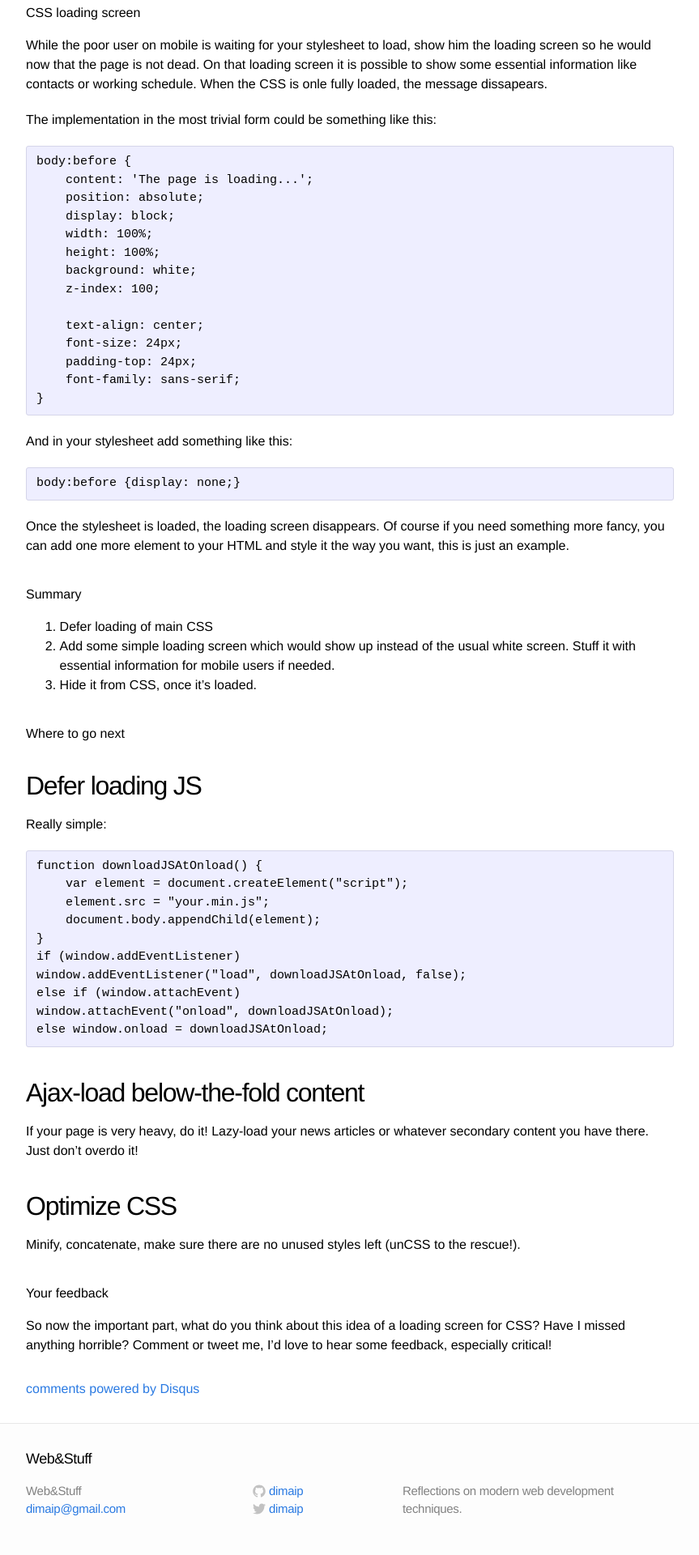
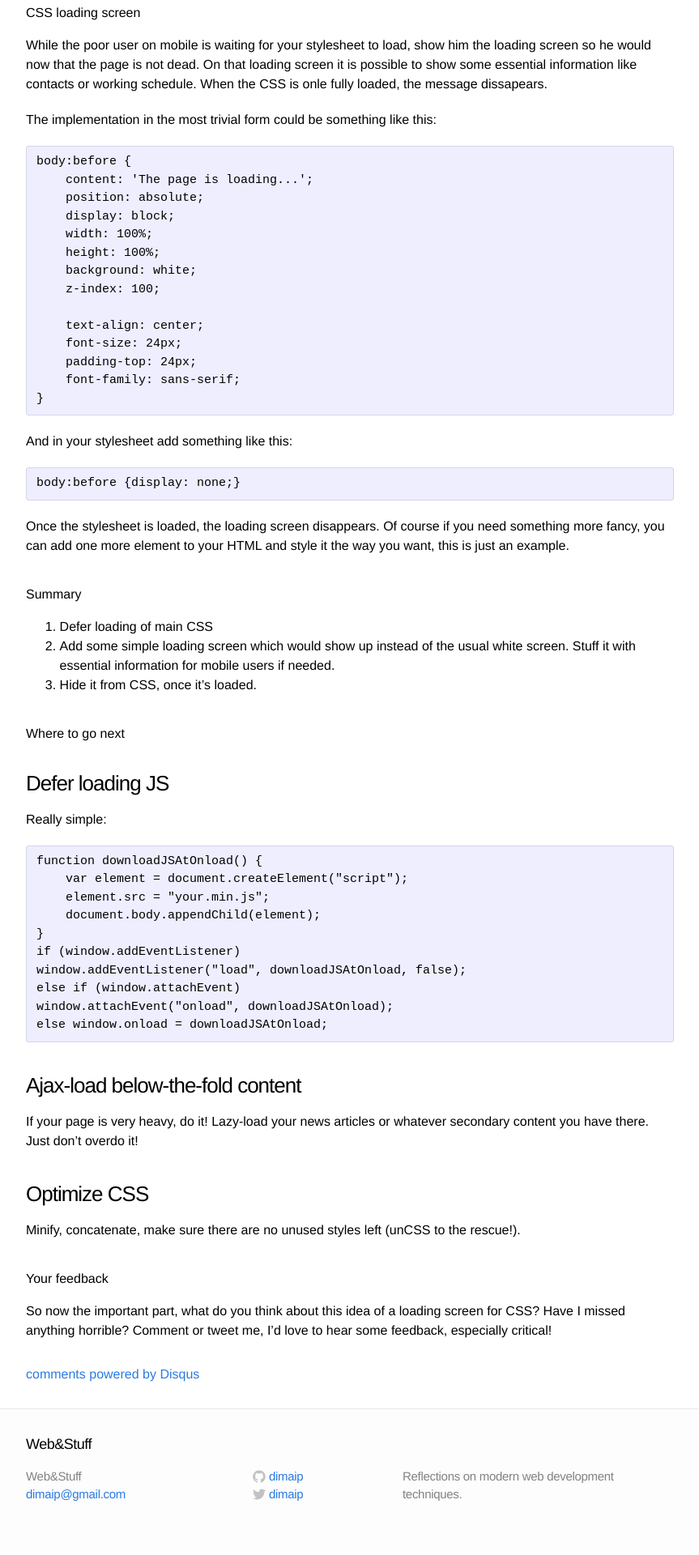
Before and after one commit to dimaip/dimaip.github.io, a Jekyll site: the page built from _posts/2014-07-17-css-loading-screen.md, in a window 1280 px wide. Shown: the part 865-2785 px from the top of the page at 81% size, without its empty margins (208-1071 px from the left). Built offline with Jekyll 4.4.1, drawn with Linux system fonts in a browser that asks for light colours; comment, search, counter and statistics services are not loaded.

````diff
--- a/_posts/2014-07-17-css-loading-screen.md
+++ b/_posts/2014-07-17-css-loading-screen.md
@@ -11,6 +11,7 @@ So how to fix it?
 
 #Defer loading of main CSS
 This is easily solved by loadCSS:
+
 ```
 <script type="text/javascript">
     function loadCSS(e,t,n){"use strict";var i=window.document.createElement("link");var o=t||window.document.getElementsByTagName("script")[0];i.rel="stylesheet";i.href=e;i.media="only x";o.parentNode.insertBefore(i,o);setTimeout(function(){i.media=n||"all"})}
@@ -20,6 +21,7 @@ This is easily solved by loadCSS:
   <link href="/typo3conf/ext/speciality_relfak/Resources/Public/foundation/stylesheets/relfak.css" type="text/css" rel="stylesheet"/>
 </noscript>
 ```
+
 Now the page shows up immediately after the HTML has been loaded. But of course it shows up unstyled, which may scare people off even more than the white screen.
 
 #The hard solution
@@ -63,8 +65,9 @@ Of course if you need something more fancy, you can add one more element to your
 3. Hide it from CSS, once it's loaded.
 
 #Where to go next
-##Defer loading JS
+###Defer loading JS
 Really simple:
+
 ```
 function downloadJSAtOnload() {
     var element = document.createElement("script");
@@ -77,10 +80,11 @@ else if (window.attachEvent)
 window.attachEvent("onload", downloadJSAtOnload);
 else window.onload = downloadJSAtOnload;
 ```
-##Ajax-load below-the-fold content
+
+###Ajax-load below-the-fold content
 If your page is very heavy, do it! Lazy-load your news articles or whatever secondary content you have there. Just don't overdo it!
 
-##Optimize CSS
+###Optimize CSS
 Minify, concatenate, make sure there are no unused styles left (unCSS to the rescue!).
 
 #Your feedback
````
